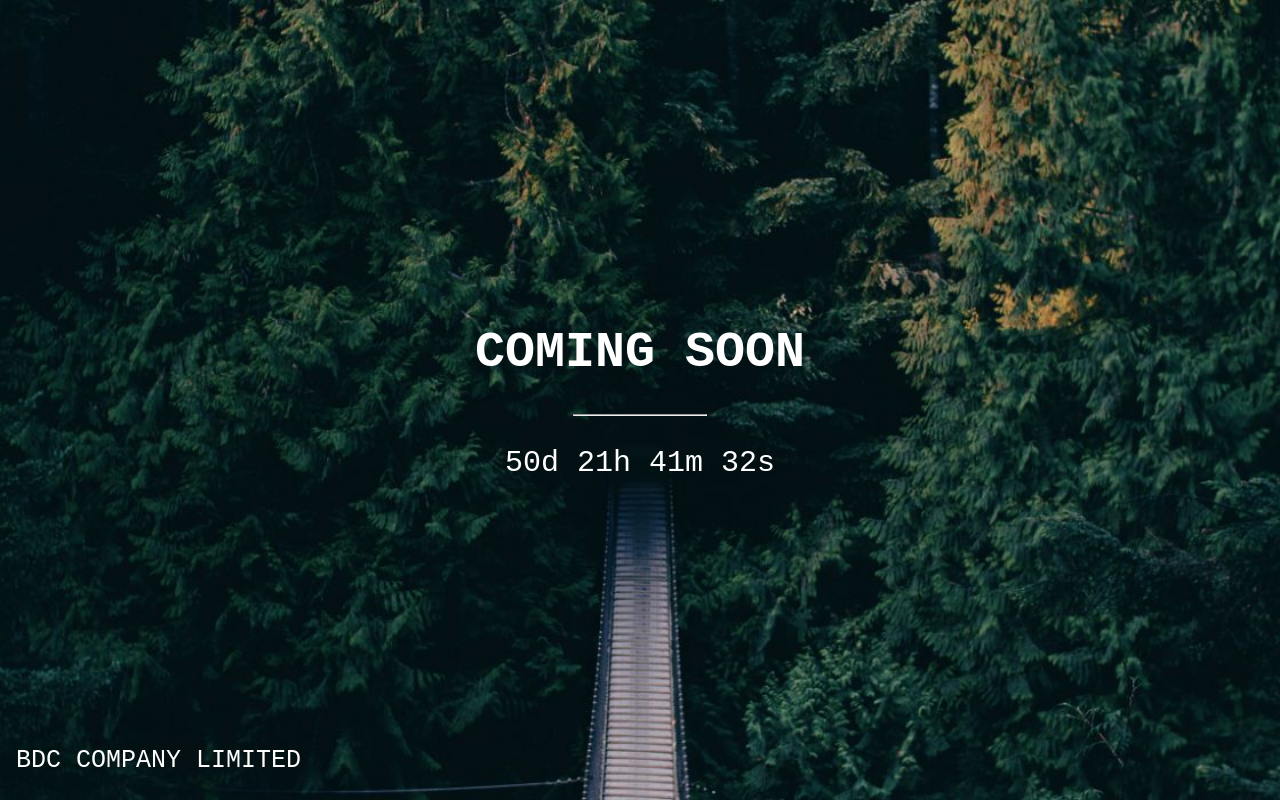
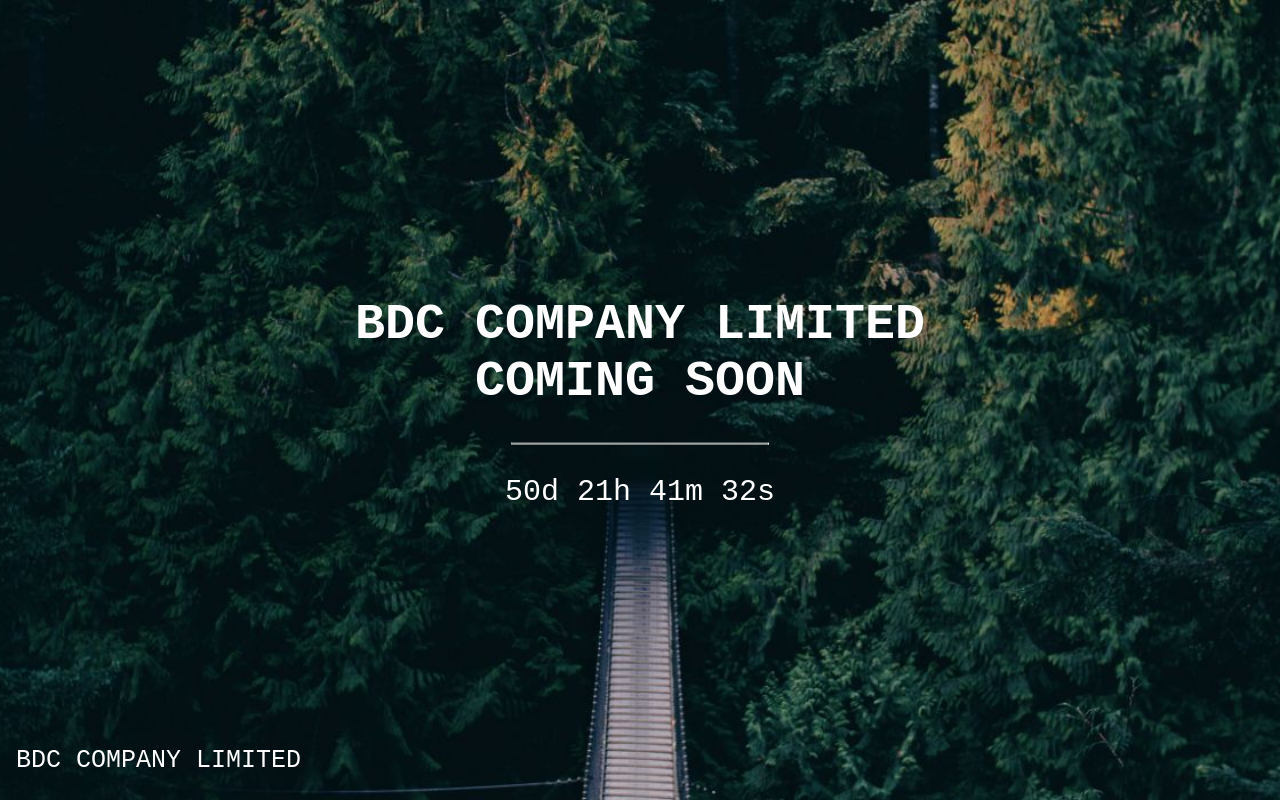
Before and after one commit to bishnudevchangkakoti/bishnudevchangkakoti.github.io, a plain HTML site: page index.html in a window 1280 px wide. Drawn offline with Linux system fonts and the light colour scheme.

Commit message:
Updated file

```diff
--- a/index.html
+++ b/index.html
@@ -1,5 +1,7 @@
 <!DOCTYPE html>
 <html>
+  <meta http-equiv="X-UA-Compatible" content="IE=edge">
+  <meta name="viewport" content="width=device-width, initial-scale=1.0">
 <style>
 body, html {
   height: 100%;
@@ -49,7 +51,7 @@ hr {
     <p>Logo</p>
   </div> -->
   <div class="middle">
-    <h1>COMING SOON</h1>
+    <h1>BDC COMPANY LIMITED COMING SOON</h1>
     <hr>
     <p id="demo" style="font-size:30px"></p>
   </div>
```
